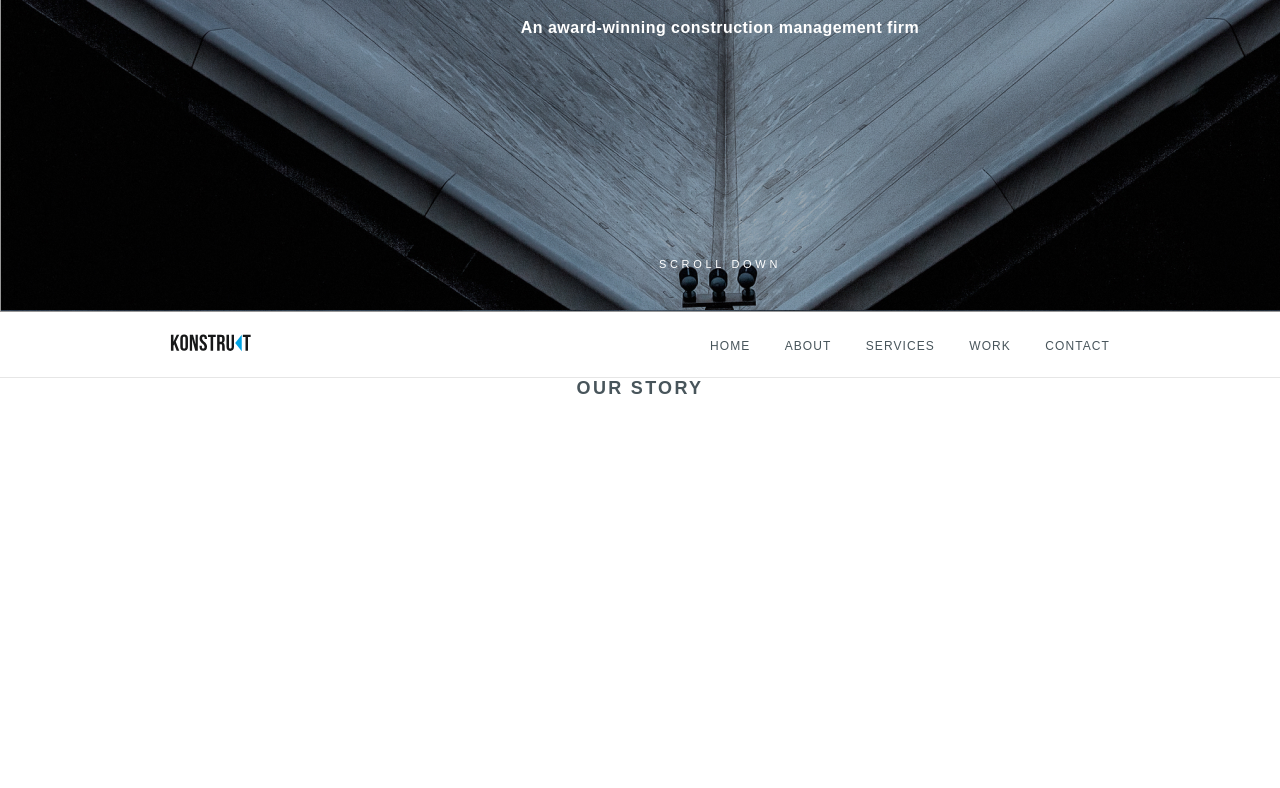
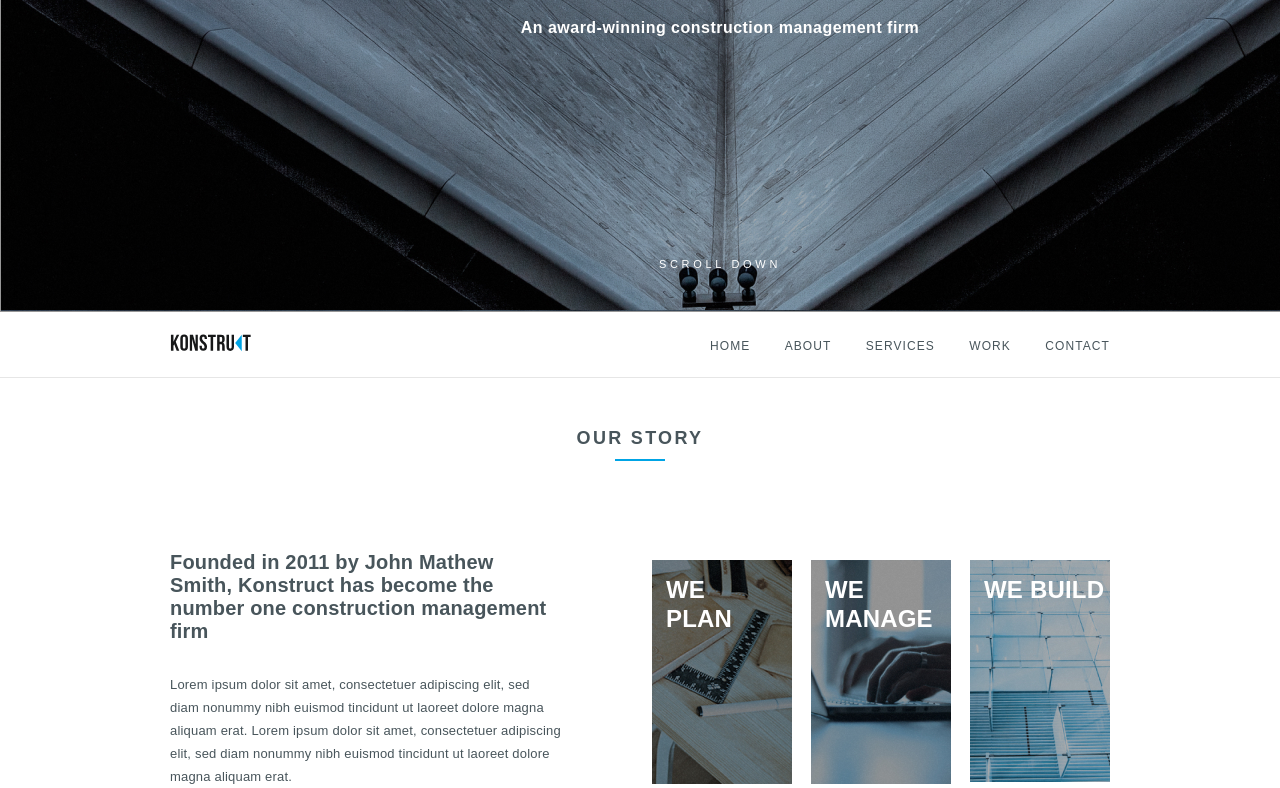
Before and after one commit to EduardSergienko/Practic-2, a plain HTML site: page index.html in a window 1280 px wide. Shown: the part 459-1247 px from the top of the page. Before the commit the page ends 858 px from the top, so only its background shows below. Drawn offline with nearby package versions, Linux system fonts and the light colour scheme.

Commit message:
Сделал историю

```diff
--- a/css/style.css
+++ b/css/style.css
@@ -26,6 +26,7 @@ p {
   margin: 0;
   padding: 0;
 }
+
 ul {
   list-style: none;
   margin: 0;
@@ -101,15 +102,41 @@ nav {
 }
 
 .nav-list .link {
+  position: relative;
   font-size: 12px;
   line-height: 14px;
+
+  padding-bottom: 25px;
+  padding-top: 25px;
 
   letter-spacing: 1.09091px;
 
   color: #48555b;
 }
+
+.nav-list .link::after {
+  position: absolute;
+  content: "";
+  display: block;
+  width: 100%;
+  height: 4px;
+  background-color: var(--activity-text-color);
+  transform: scale(0);
+  transition: transform 300ms;
+}
+
+.nav-list .link:hover::after {
+  transform: scale(1);
+}
+
+.nav-list .link:hover {
+  color: var(--activity-text-color);
+}
 /* <!-- ==========OUR STORY============== --> */
 
+.our-story {
+  margin-top: 50px;
+}
 .our-story .title {
   font-size: 18px;
   line-height: 21px;
@@ -117,4 +144,73 @@ nav {
   letter-spacing: 2.30625px;
 
   color: #48555b;
+  margin-bottom: 90px;
 }
+
+.our-story .title::after {
+  content: "";
+  display: block;
+  width: 50px;
+  height: 2px;
+  background-color: var(--activity-text-color);
+  margin: 0 auto;
+  margin-top: 10px;
+}
+.history {
+  width: 391px;
+}
+.history-title {
+  font-size: 20px;
+  line-height: 23px;
+
+  letter-spacing: 0.1875px;
+
+  color: #48555b;
+  margin-bottom: 30px;
+}
+.history-descrp {
+  font-size: 13px;
+  line-height: 23px;
+
+  display: flex;
+  align-items: center;
+  letter-spacing: 0.1875px;
+
+  color: #48555b;
+}
+.history-wrap {
+  display: flex;
+  align-items: flex-end;
+  justify-content: space-between;
+}
+.we {
+  display: flex;
+}
+.we-image {
+  display: block;
+}
+.we .we-image {
+  margin-right: 19px;
+}
+.we .we-image:last-child {
+  margin-right: 0;
+}
+.img-wrap {
+  position: relative;
+}
+.img-descrpt {
+  position: absolute;
+  display: flex;
+  left: 14px;
+  top: 15px;
+}
+.img-descrpt-title {
+  font-weight: 800;
+  font-size: 24px;
+  line-height: 29px;
+  /* or 121% */
+
+  letter-spacing: 0.1875px;
+
+  color: #ffffff;
+}
--- a/index.html
+++ b/index.html
@@ -59,6 +59,51 @@
       <section class="our-story">
         <div class="container">
           <h2 class="title">OUR STORY</h2>
+          <div class="history-wrap">
+            <div class="history">
+              <h3 class="history-title">
+                Founded in 2011 by John Mathew Smith, Konstruct has become the
+                number one construction management firm
+              </h3>
+              <p class="history-descrp">
+                Lorem ipsum dolor sit amet, consectetuer adipiscing elit, sed
+                diam nonummy nibh euismod tincidunt ut laoreet dolore magna
+                aliquam erat. Lorem ipsum dolor sit amet, consectetuer
+                adipiscing elit, sed diam nonummy nibh euismod tincidunt ut
+                laoreet dolore magna aliquam erat.
+              </p>
+            </div>
+
+            <ul class="we">
+              <li class="we-image">
+                <div class="img-wrap">
+                  <img src="./img/we_plan.jpg" alt="" />
+                  <div class="img-descrpt">
+                    <p class="img-descrpt-title">
+                      WE <br />
+                      PLAN
+                    </p>
+                  </div>
+                </div>
+              </li>
+              <li class="we-image">
+                <div class="img-wrap">
+                  <img src="./img/we_manage.jpg" alt="" />
+                  <div class="img-descrpt">
+                    <p class="img-descrpt-title">WE MANAGE</p>
+                  </div>
+                </div>
+              </li>
+              <li class="we-image">
+                <div class="img-wrap">
+                  <img src="./img/we_build.jpg" alt="" />
+                  <div class="img-descrpt">
+                    <p class="img-descrpt-title">WE BUILD</p>
+                  </div>
+                </div>
+              </li>
+            </ul>
+          </div>
         </div>
       </section>
     </header>
```
Also changed, not shown: img/we_build.jpg (added), img/we_manage.jpg (added), img/we_plan.jpg (added).
